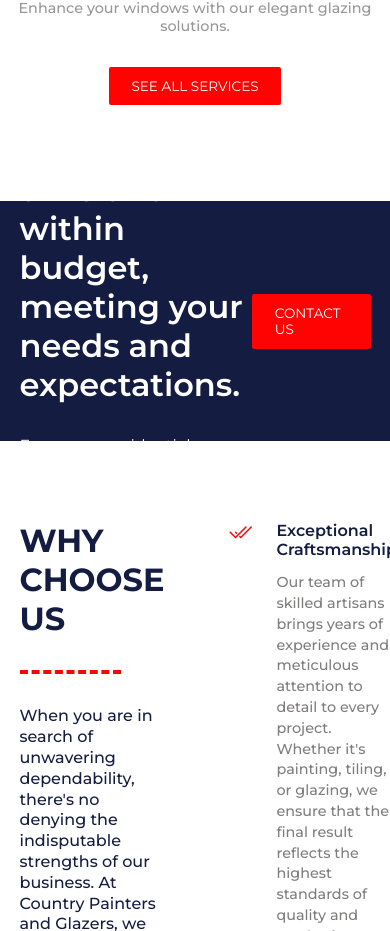
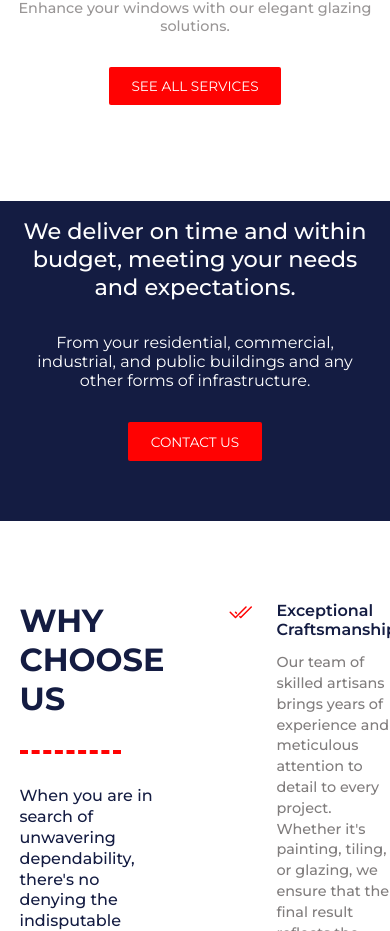
Before and after one commit to Amen-Musingarimi/country-painters, a React (Create React App) app: page / in a window 390 px wide. Shown: the part 2240-3171 px from the top of the page. Built offline with nearby package versions, Linux system fonts and the light colour scheme.

Commit message:
Add responsiveness to home page contact card

```diff
--- a/src/components/Home/UI/HomeContactCard.module.css
+++ b/src/components/Home/UI/HomeContactCard.module.css
@@ -35,3 +35,33 @@
 .contactButton:hover {
   background-color: #bb2121;
 }
+
+@media (max-width: 1024px) {
+  .sectionHeading {
+    font-size: 1.4rem;
+    font-weight: 500;
+  }
+}
+
+@media (max-width: 768px) {
+  .contactSection {
+    flex-direction: column;
+    justify-content: flex-start;
+    padding: 1rem;
+    height: 20rem;
+    gap: 2rem;
+  }
+
+  .sectionText {
+    gap: 2rem;
+    width: 100%;
+  }
+
+  .sectionHeading {
+    text-align: center;
+  }
+
+  .sectionDescription {
+    text-align: center;
+  }
+}
```
